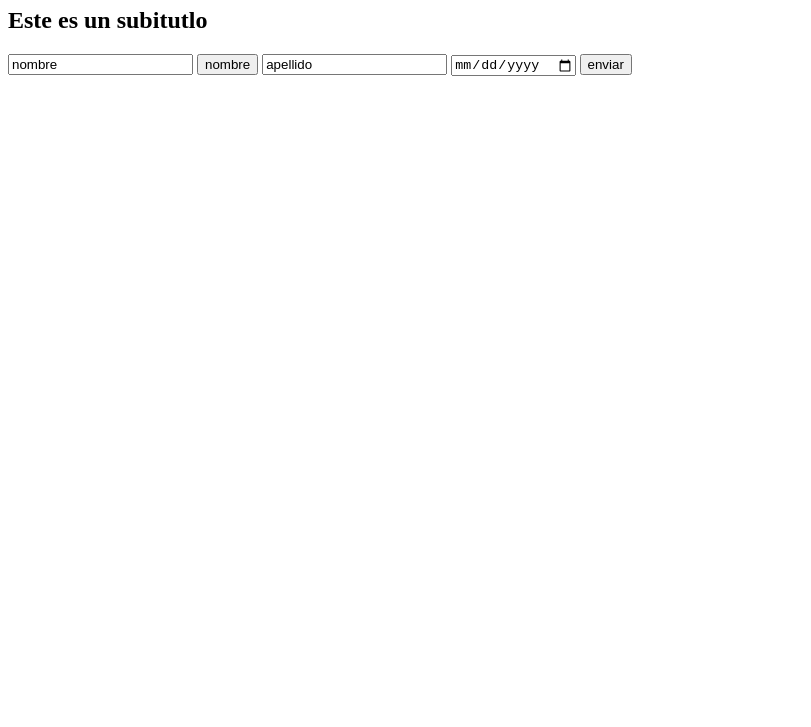
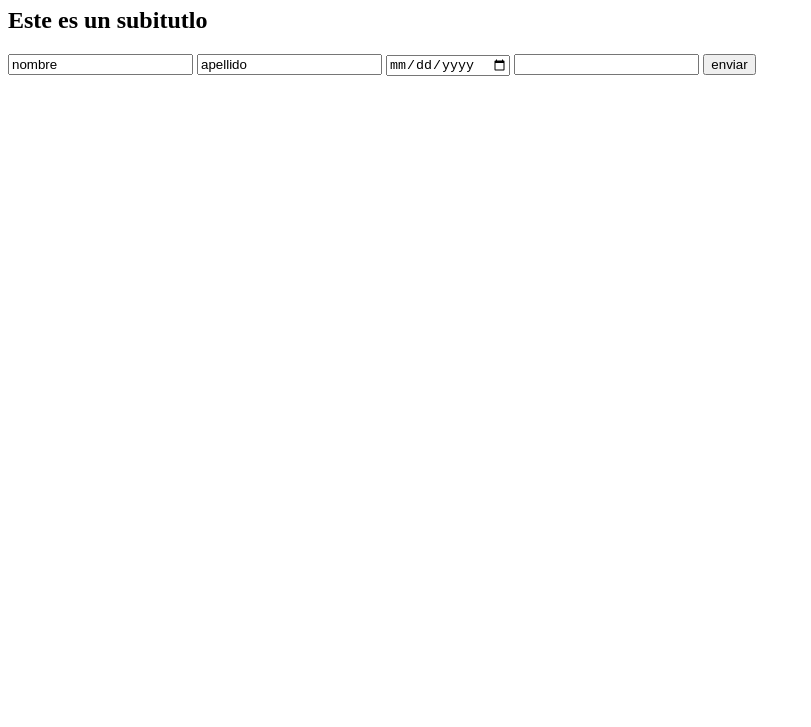
Before and after one commit to IvanRoz/Curso-git, a plain HTML site: page index.html in a window 1280 px wide. Shown: the part 73-800 px from the top of the page, without its empty margins (0-811 px from the left). Drawn offline with Linux system fonts and the light colour scheme.

Commit message:
se corrigen los tipos de input

```diff
--- a/index.html
+++ b/index.html
@@ -10,9 +10,9 @@
 	<h2>Este es un subitutlo</h2>
 	<form action="#" method="get">
 		<input type="text" name="firstName" value="nombre">
-		<input type="submit" name="firstName" value="nombre">
 		<input type="Text" name="lastName" value="apellido">
 		<input type="date" name="birthday" value="cumpleaños">
+		<input type="number" name="age" value="edad">
 		<input type="button" value="enviar">
 	</form>
 </body>
```
